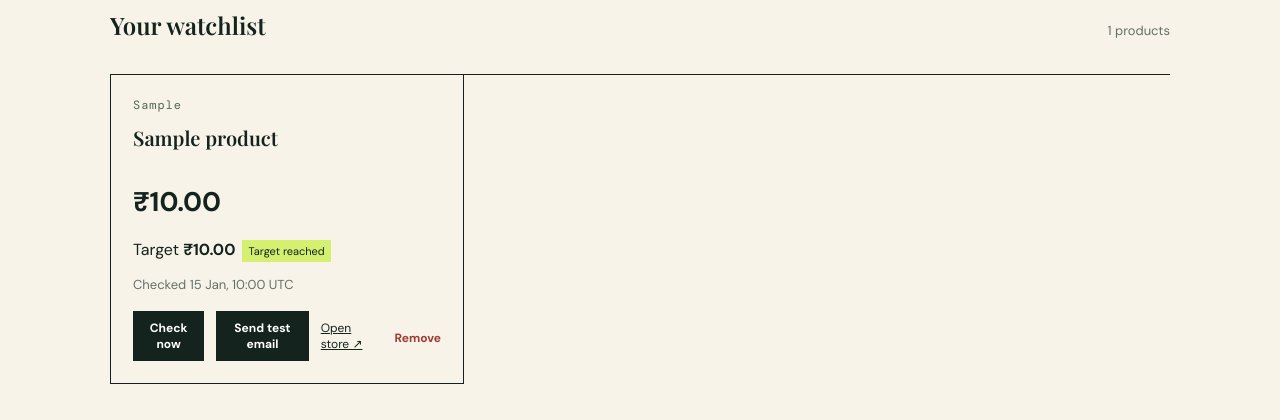
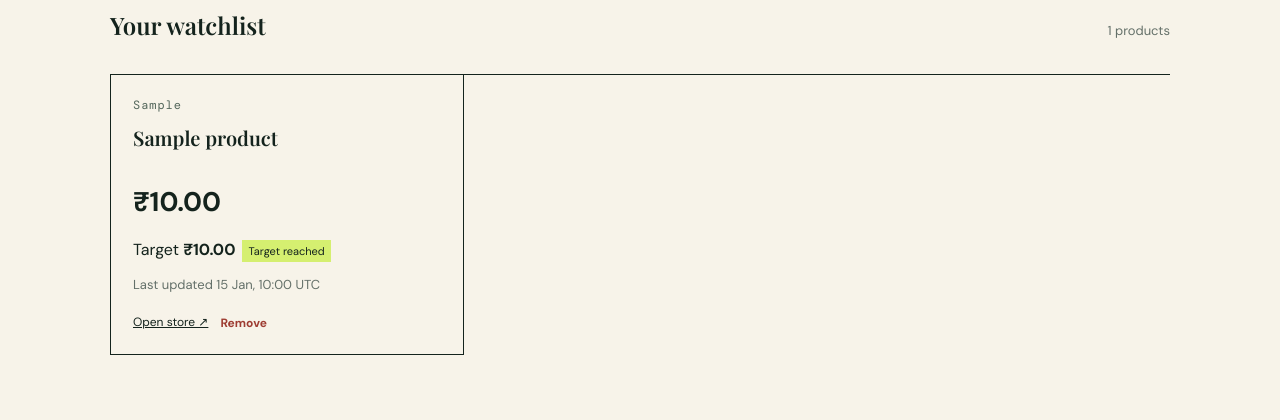
Before and after one commit to Nidhi-Jadhav/ecommerce-price-tracker, a FastAPI app: page / in a window 1280 px wide. Shown: the part 662-1082 px from the top of the page. After the commit the page ends 1017 px from the top, so only its background shows below. Run offline with FastAPI, Linux system fonts and the light colour scheme; tables that the repository leaves empty hold one stand-in row (values such as "Sample post"); some web fonts are replaced.

Commit message:
Simplify dashboard to automatic alerts

```diff
--- a/app/main.py
+++ b/app/main.py
@@ -9,7 +9,6 @@ from .database import ensure_schema, get_db
 from .models import Product
 from .scraper import retailer_for
 from .services import check_product
-from .notifications import send_test_alert
 import logging
 
 logger = logging.getLogger(__name__)
@@ -40,27 +39,8 @@ def add_product(url: str = Form(...), target_price: float = Form(...), alert_ema
         check_product(db, product)
     except Exception:
         logger.exception("Initial price check or alert failed for product %s", product.id)
-        return RedirectResponse("/?" + urlencode({"notice": "Product added to your watchlist.", "error": "The first price check or email alert failed. Use Check now to retry."}), status_code=303)
+        return RedirectResponse("/?" + urlencode({"notice": "Product added to your watchlist."}), status_code=303)
     return RedirectResponse("/?" + urlencode({"notice": "Product added to your watchlist."}), status_code=303)
-@app.post("/products/{product_id}/check")
-def check(product_id: int, db: Session = Depends(get_db)):
-    product = db.get(Product, product_id)
-    if not product: raise HTTPException(404, "Product not found")
-    try: check_product(db, product)
-    except Exception:
-        logger.exception("Price check or alert failed for product %s", product.id)
-        return RedirectResponse("/?" + urlencode({"error": "The price check or email alert failed. Check the Render logs, then try again."}), status_code=303)
-    return RedirectResponse("/", status_code=303)
-@app.post("/products/{product_id}/test-alert")
-def test_alert(product_id: int, db: Session = Depends(get_db)):
-    product = db.get(Product, product_id)
-    if not product: raise HTTPException(404, "Product not found")
-    try:
-        if not send_test_alert(product):
-            return RedirectResponse("/?" + urlencode({"error": "Email is not configured for this product."}), status_code=303)
-    except Exception:
-        return RedirectResponse("/?" + urlencode({"error": "The test email could not be sent. Check your SendGrid sender and API key."}), status_code=303)
-    return RedirectResponse("/?" + urlencode({"notice": f"Test email sent to {product.alert_email or 'the configured recipient'}."}), status_code=303)
 @app.post("/products/{product_id}/delete")
 def delete(product_id: int, db: Session = Depends(get_db)):
     product = db.get(Product, product_id)
--- a/app/notifications.py
+++ b/app/notifications.py
@@ -12,6 +12,3 @@ def _send(product, subject, heading, description):
 
 def send_alert(product):
     return _send(product, f"Price drop: {product.name}", "Target reached", f"This product is now ₹{product.current_price:,.2f}, below your target of ₹{product.target_price:,.2f}.")
-
-def send_test_alert(product):
-    return _send(product, f"Test alert: {product.name}", "Email alerts are working", f"This is a test notification for your target price of ₹{product.target_price:,.2f}. You will receive a price-drop alert here when the target is reached.")
--- a/app/templates/index.html
+++ b/app/templates/index.html
@@ -1,5 +1,5 @@
 <!doctype html><html lang="en"><head><meta charset="utf-8"><meta name="viewport" content="width=device-width,initial-scale=1"><title>Price Tracker</title><link rel="stylesheet" href="/static/style.css"></head><body>
 <main><header><div><p class="eyebrow">PERSONAL SHOPPING ASSISTANT</p><h1>Track the price.<br><em>Buy at the right moment.</em></h1></div><p class="intro">Monitor Amazon and Flipkart products from one calm, focused dashboard. You’ll be notified when a target price is reached.</p></header>
 <section class="add"><h2>Start tracking</h2><form action="/products" method="post"><input name="url" type="url" required placeholder="Paste an Amazon or Flipkart product URL"><input name="target_price" type="number" min="1" step="0.01" required placeholder="Target price (₹)"><input name="alert_email" type="email" required placeholder="Your email for price alerts"><button>Add product →</button></form><p class="privacy">Your email is saved only with this tracked product and used only for its price-drop alert.</p>{% if notice %}<p class="message success">{{ notice }}</p>{% endif %}{% if error %}<p class="message error">{{ error }}</p>{% endif %}</section>
-<section><div class="section-title"><h2>Your watchlist</h2><span>{{ products|length }} products</span></div>{% if products %}<div class="grid">{% for p in products %}<article><div class="retailer">{{ p.retailer }}</div><h3>{{ p.name }}</h3><p class="price">{% if p.current_price %}₹{{ "{:,.2f}".format(p.current_price) }}{% else %}Pending first check{% endif %}</p><p>Target <b>₹{{ "{:,.2f}".format(p.target_price) }}</b>{% if p.current_price and p.current_price <= p.target_price %}<span class="hit">Target reached</span>{% endif %}</p><small>{% if p.last_checked_at %}Checked {{ p.last_checked_at.strftime('%d %b, %H:%M UTC') }}{% else %}Will check when available{% endif %}</small><div class="actions"><form action="/products/{{p.id}}/check" method="post"><button>Check now</button></form><form action="/products/{{p.id}}/test-alert" method="post"><button class="secondary">Send test email</button></form><a href="{{p.url}}" target="_blank" rel="noreferrer">Open store ↗</a><form action="/products/{{p.id}}/delete" method="post"><button class="delete">Remove</button></form></div></article>{% endfor %}</div>{% else %}<div class="empty"><h3>Your watchlist is empty.</h3><p>Add a product URL and a target price above. The tracker will collect a price history and alert you after a drop.</p></div>{% endif %}</section>
+<section><div class="section-title"><h2>Your watchlist</h2><span>{{ products|length }} products</span></div>{% if products %}<div class="grid">{% for p in products %}<article><div class="retailer">{{ p.retailer }}</div><h3>{{ p.name }}</h3><p class="price">{% if p.current_price %}₹{{ "{:,.2f}".format(p.current_price) }}{% else %}Pending first check{% endif %}</p><p>Target <b>₹{{ "{:,.2f}".format(p.target_price) }}</b>{% if p.current_price and p.current_price <= p.target_price %}<span class="hit">Target reached</span>{% endif %}</p><small>{% if p.last_checked_at %}Last updated {{ p.last_checked_at.strftime('%d %b, %H:%M UTC') }}{% else %}Waiting for the first update{% endif %}</small><div class="actions"><a href="{{p.url}}" target="_blank" rel="noreferrer">Open store ↗</a><form action="/products/{{p.id}}/delete" method="post"><button class="delete">Remove</button></form></div></article>{% endfor %}</div>{% else %}<div class="empty"><h3>Your watchlist is empty.</h3><p>Add a product and target price to receive an alert when the price drops.</p></div>{% endif %}</section>
 </main></body></html>
```
